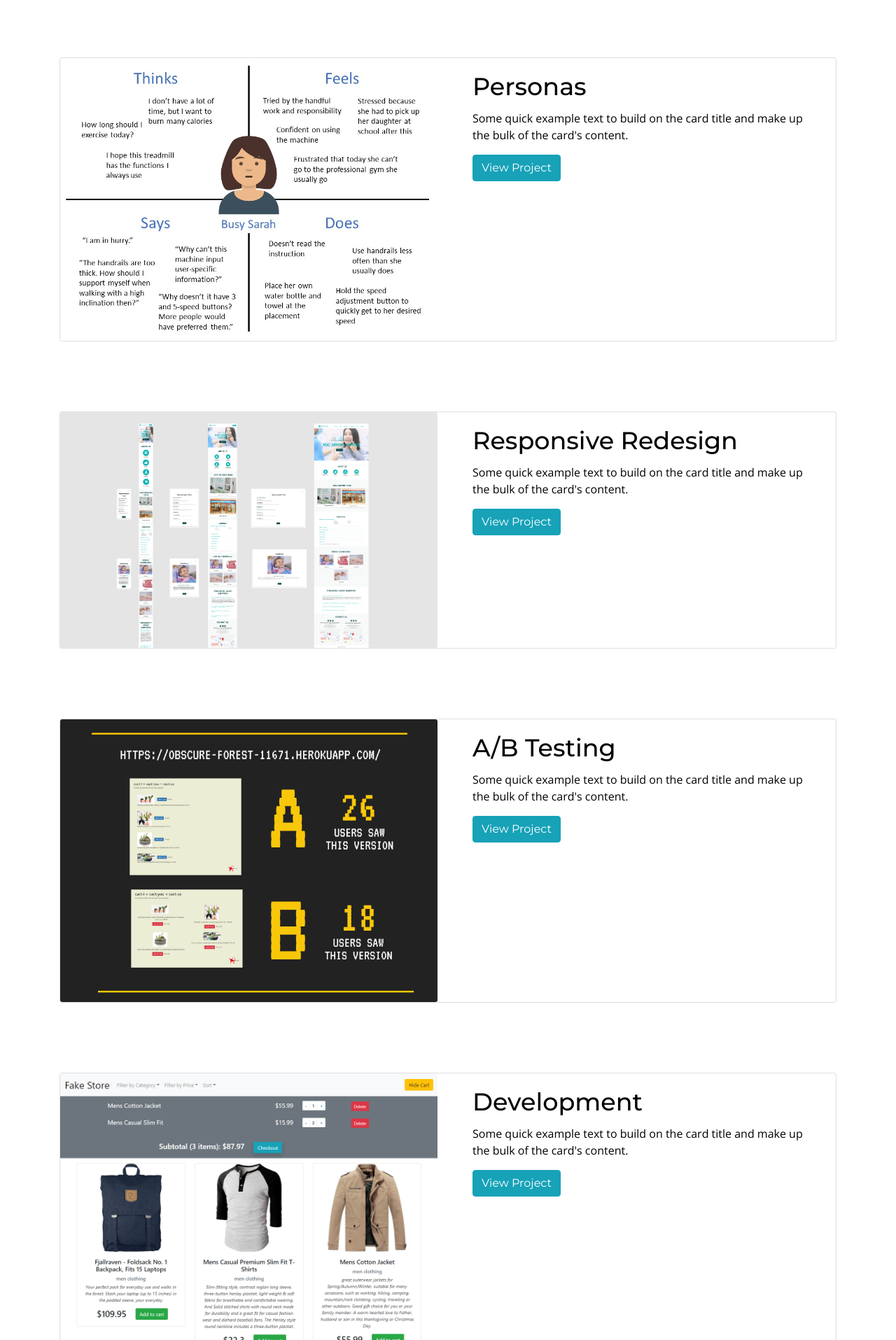
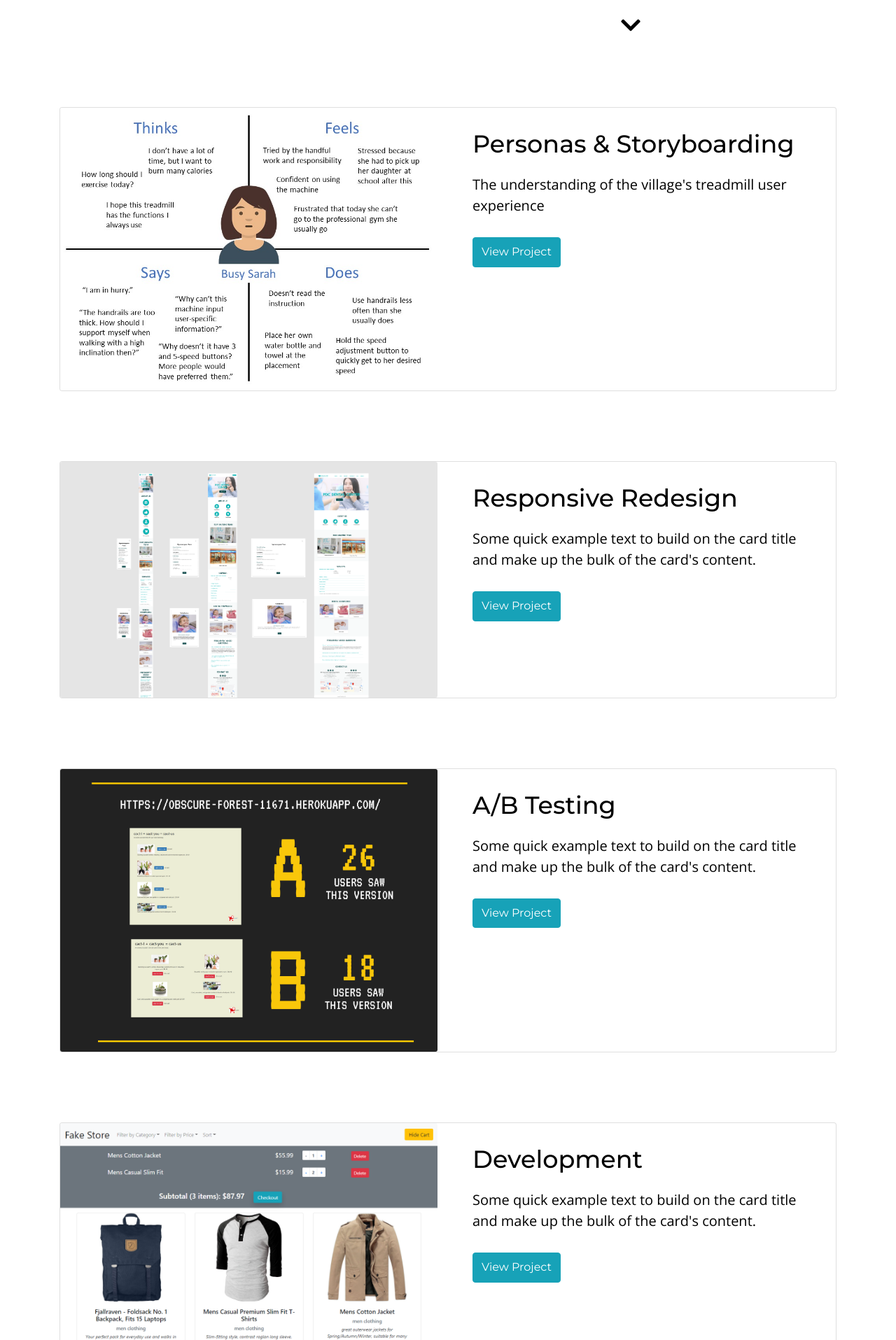
Before and after one commit to tprasertsup/portfolio, a PHP site: page / in a window 1280 px wide. Shown: the part 544-2459 px from the top of the page at 70% size. Run offline with PHP 8.4, Linux system fonts and the light colour scheme; some libraries are stand-ins or nearby versions.

Commit message:
Add intro for personas

```diff
--- a/home.html
+++ b/home.html
@@ -84,8 +84,8 @@
                     </div>
                     <div class="col-md-6 col-sm-12">
                         <div class="card-body">
-                            <h5 class="card-title">Personas</h5>
-                            <p class="card-text">Some quick example text to build on the card title and make up the bulk of the card's content.</p>
+                            <h5 class="card-title">Personas & Storyboarding</h5>
+                            <p class="card-text">The understanding of the village's treadmill user experience</p>
                             <a href="personas.html" class="btn btn-info">View Project</a>
                         </div>
                     </div>
--- a/index.css
+++ b/index.css
@@ -11,11 +11,12 @@ html {
 
 body {
     position: relative;
+    line-height: 1.8 !important;
 }
 
 p,
 ul {
-    line-height: 150%;
+    line-height: 1.8 !important;
 }
 
 h1,
@@ -25,7 +26,7 @@ h4,
 h5,
 .btn {
     font-family: 'Montserrat', serif !important;
-    /* font-weight: 500 !important; */
+    line-height: 1.8 !important;
 }
 
 .project-title {
@@ -44,6 +45,7 @@ h5,
     font-size: 1rem;
     color: black;
     margin-bottom: 100px;
+    line-height: 1.8 !important;
 }
 
 .project-section>h2 {
@@ -155,6 +157,12 @@ h5,
     font-size: 35px;
 }
 
+.card-text {
+    font-size: 20px;
+    line-height: 1.5 !important;
+    margin-bottom: 30px;
+}
+
 .fa-nav-link {
     color: gray;
 }
@@ -196,9 +204,3 @@ h5,
     box-shadow: 0 10px 20px rgba(0, 0, 0, .12), 0 4px 8px rgba(0, 0, 0, 0.6);
     transition: all 200ms ease-in-out;
 }
-
-
-/* .fit-window-modal {
-    margin: 0 0 0 0 !important;
-    width: 100% !important;
-} */
```
Also changed, not shown: personas.html (+8 -0 lines).
